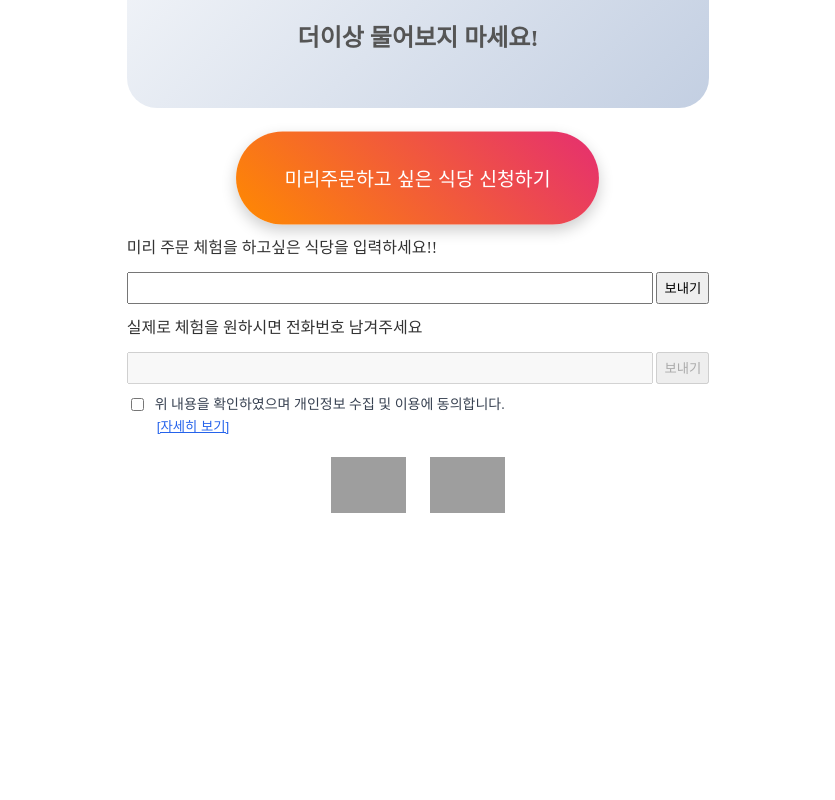
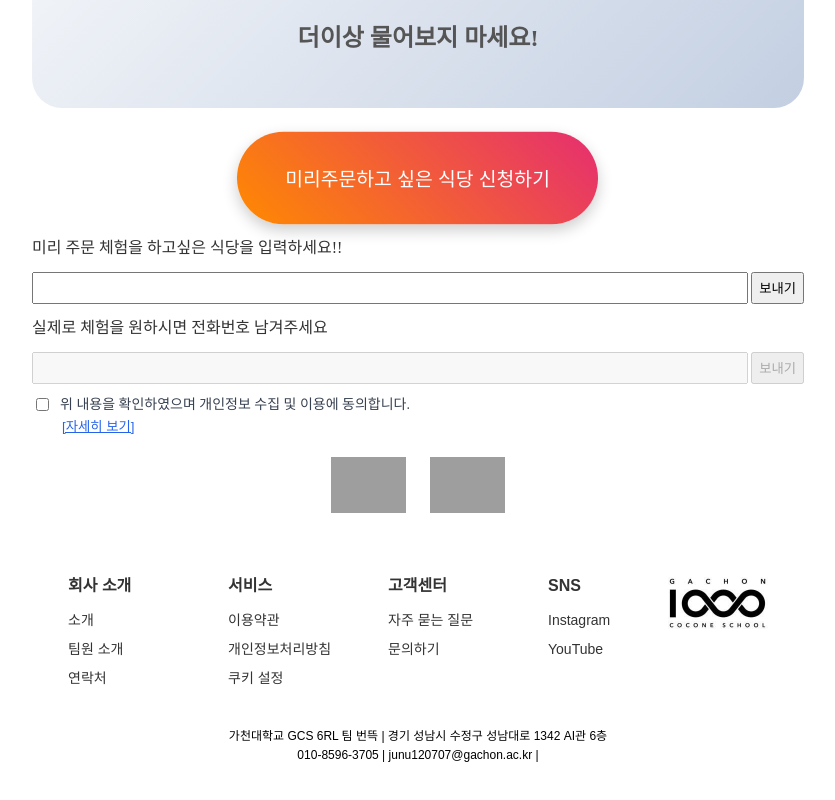
Before and after one commit to Burn-TTK/LandingPage, a React (Vite) app: page / in a window 1280 px wide. Shown: the part 232-1032 px from the top of the page, without its empty margins (222-1057 px from the left). Before the commit the page ends 800 px from the top, so only its background shows below. Built offline with nearby package versions, Linux system fonts and the light colour scheme; grey boxes are pictures that could not be loaded.

Commit message:
:sparkles: feat: Footer 컴포넌트 구현
Related to: #6

```diff
--- a/src/components/Footer.jsx
+++ b/src/components/Footer.jsx
@@ -1,11 +1,149 @@
+// Footer.jsx
 import React from "react";
+import styled from "styled-components";
+import GCSImage from "../assets/GCS.jpeg";
 const Footer = () => {
+    return (
+        <FooterWrapper>
+            <ContentContainer>
+                <LeftColumnGroup>
+                    <Column>
+                        <Title>회사 소개</Title>
+                        <LinkItem>소개</LinkItem>
+                        <LinkItem>팀원 소개</LinkItem>
+                        <LinkItem>연락처</LinkItem>
+                    </Column>
+                    <Column>
+                        <Title>서비스</Title>
+                        <LinkItem>이용약관</LinkItem>
+                        <LinkItem>개인정보처리방침</LinkItem>
+                        <LinkItem>쿠키 설정</LinkItem>
+                    </Column>
+                    <Column>
+                        <Title>고객센터</Title>
+                        <LinkItem>자주 묻는 질문</LinkItem>
+                        <LinkItem>문의하기</LinkItem>
+                    </Column>
+                    <Column>
+                        <Title>SNS</Title>
+                        <LinkItem>Instagram</LinkItem>
+                        <LinkItem>YouTube</LinkItem>
+                    </Column>
+                </LeftColumnGroup>
 
-    return (
-        <>
+                <ImageContainer>
+                    <img src={GCSImage} alt="footer 배너" />
+                </ImageContainer>
+            </ContentContainer>
 
-        </>
+            <BottomRow>
+                <CompanyInfo>
+                    가천대학교 GCS 6RL 팀 번뜩 | 경기 성남시 수정구 성남대로 1342 AI관 6층<br />
+                    010-8596-3705 | junu120707@gachon.ac.kr |
+                </CompanyInfo>
+            </BottomRow>
+        </FooterWrapper>
     );
 };
 
 export default Footer;
+
+const FooterWrapper = styled.footer`
+    padding: 40px 20px;
+    color: #333;
+    font-family: 'Noto Sans KR', sans-serif;
+`;
+
+const ContentContainer = styled.div`
+    max-width: 1200px;
+    margin: 0 auto;
+    padding: 0 16px;
+    display: flex;
+    justify-content: space-between;
+    flex-wrap: wrap;
+
+    @media (max-width: 768px) {
+        justify-content: center;
+        gap: 1.5rem;
+    }
+`;
+
+const LeftColumnGroup = styled.div`
+    display: flex;
+    flex-wrap: wrap;
+    gap: 40px;
+    flex: 1;
+    min-width: 600px;
+
+    @media (max-width: 768px) {
+        justify-content: space-around;
+        min-width: 100%;
+    }
+`;
+
+const Column = styled.div`
+    display: flex;
+    flex-direction: column;
+    min-width: 120px;
+    max-width: 150px;
+    flex: 1;
+    word-break: keep-all;
+
+    @media (max-width: 768px) {
+        align-items: center;
+    }
+`;
+
+const Title = styled.h4`
+    font-size: 16px;
+    font-weight: bold;
+    margin-bottom: 12px;
+    text-align: left;
+
+    @media (max-width: 768px) {
+        text-align: center;
+    }
+`;
+
+const LinkItem = styled.div`
+    font-size: 14px;
+    margin-bottom: 8px;
+    cursor: pointer;
+    transition: transform 0.2s ease;
+
+    &:hover {
+        transform: scale(1.05);
+    }
+
+    @media (max-width: 768px) {
+        text-align: center;
+    }
+`;
+
+const ImageContainer = styled.div`
+    width: 100px;
+
+    @media (max-width: 768px) {
+        width: 60px;
+        margin-top: 20px;
+    }
+
+    img {
+        width: 100%;
+        height: auto;
+        border-radius: 10px;
+    }
+`;
+
+const BottomRow = styled.div`
+    max-width: 1200px;
+    margin: 30px auto 0;
+    font-size: 12px;
+    color: #666;
+    line-height: 1.6;
+    text-align: center;
+`;
+
+const CompanyInfo = styled.p`
+    margin: 0;
+`;
```
Also changed, not shown: src/assets/GCS.jpeg (added).
